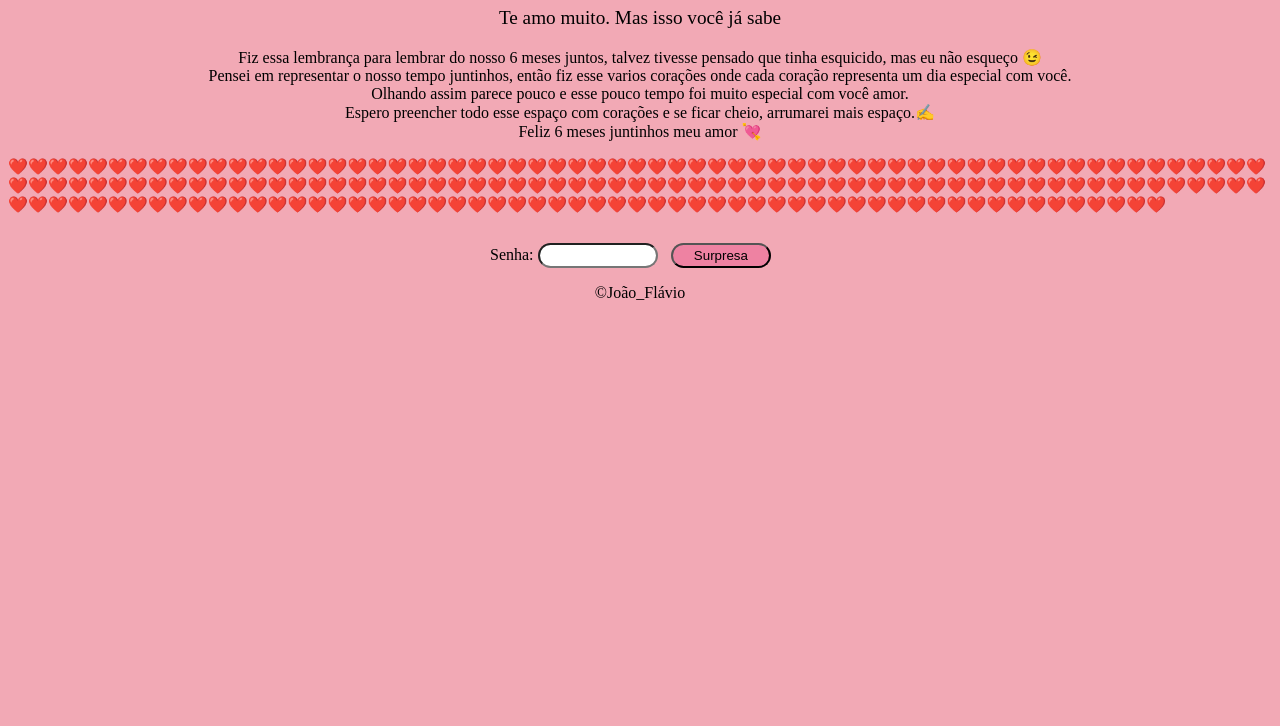
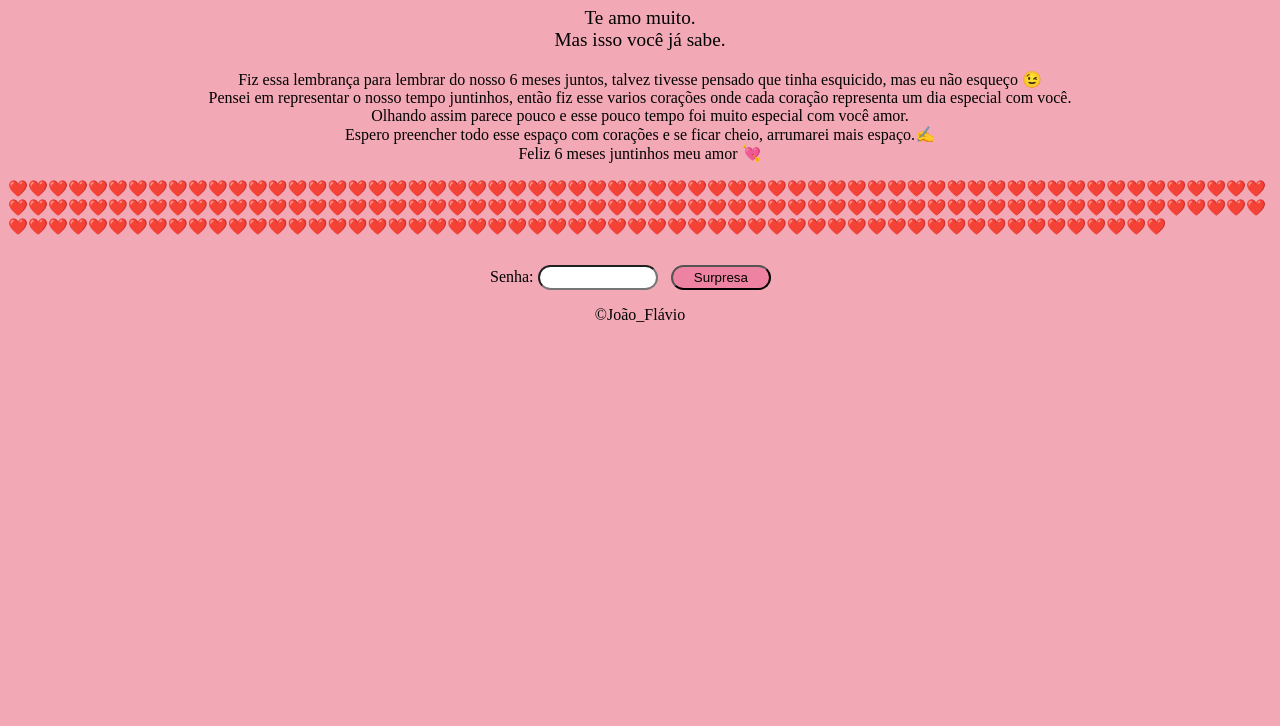
Before and after one commit to JoaoPinheiroPA/tentando_subir_site, a plain HTML site: page namoro6m.html in a window 1280 px wide. Shown: the part 74-800 px from the top of the page. Drawn offline with Linux system fonts and the light colour scheme.

Commit message:
Update namoro6m.html

```diff
--- a/namoro6m.html
+++ b/namoro6m.html
@@ -10,7 +10,7 @@
 <body onload="">
     <h1>🙈 Oi "Doxinho" 🙈</h1>
     <div>
-        <p class="txt1">Te amo muito. Mas isso você já sabe </p>
+        <p class="txt1">Te amo muito.<br>Mas isso você já sabe. </p>
         <p class="txt2">Fiz essa lembrança para lembrar do nosso 6 meses juntos, talvez tivesse pensado que tinha esquicido, mas eu não esqueço 😉<br>Pensei em representar o nosso tempo juntinhos, então fiz esse varios corações onde cada coração representa um dia especial com você.<br>Olhando assim parece pouco e esse pouco tempo foi muito especial com você amor.<br>Espero preencher todo esse espaço com corações e se ficar cheio, arrumarei mais espaço.✍️<br>Feliz 6 meses juntinhos meu amor 💘</p>
 
     </div>
```
